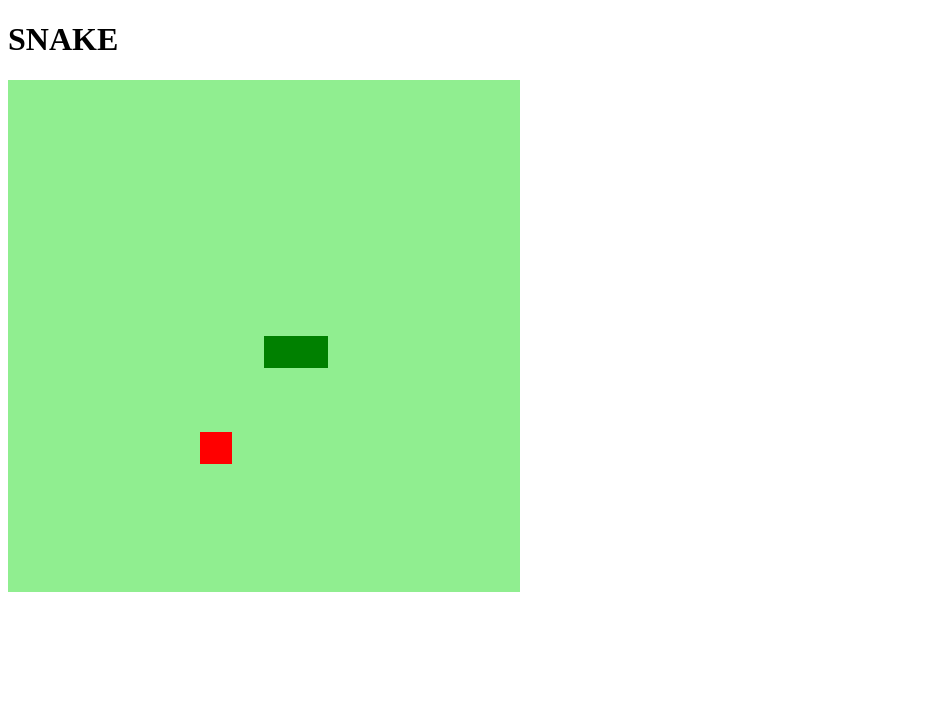
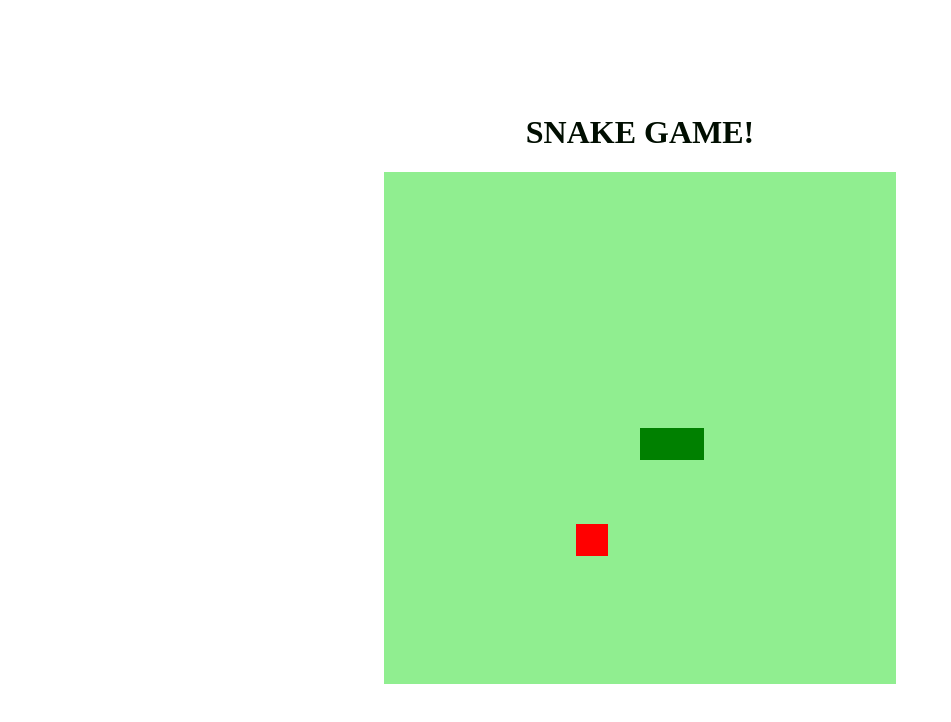
Before and after one commit to SMCampos/cobrinha, a plain HTML site: page index.html in a window 1280 px wide. Shown: the whole page, without its empty margins (0-951 px from the left). Drawn offline with Linux system fonts and the light colour scheme.

Commit message:
adicionar estilizacao ao body

```diff
--- a/index.html
+++ b/index.html
@@ -9,7 +9,7 @@
     <title>Snake Game</title>
 </head>
 <body>
-    <h1>SNAKE</h1>
+    <h1>SNAKE GAME!</h1>
     <canvas id="snake" width="512" height="512">
 
     </canvas>
--- a/style.css
+++ b/style.css
@@ -0,0 +1,10 @@
+body{
+    height: 95vh;
+    width: 95;
+
+    display: flex;
+    justify-content: center;
+    align-items: center;
+    flex-direction: column;
+    color: rgb(1, 14, 1);
+}
```
